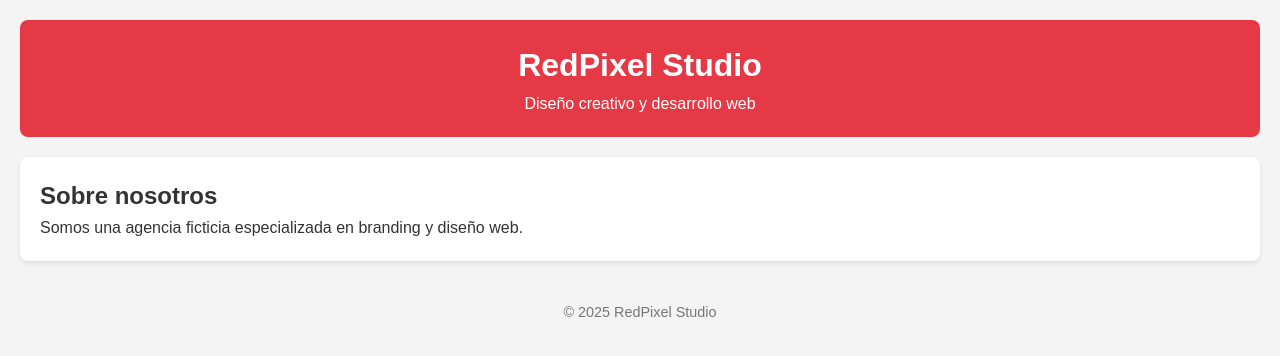
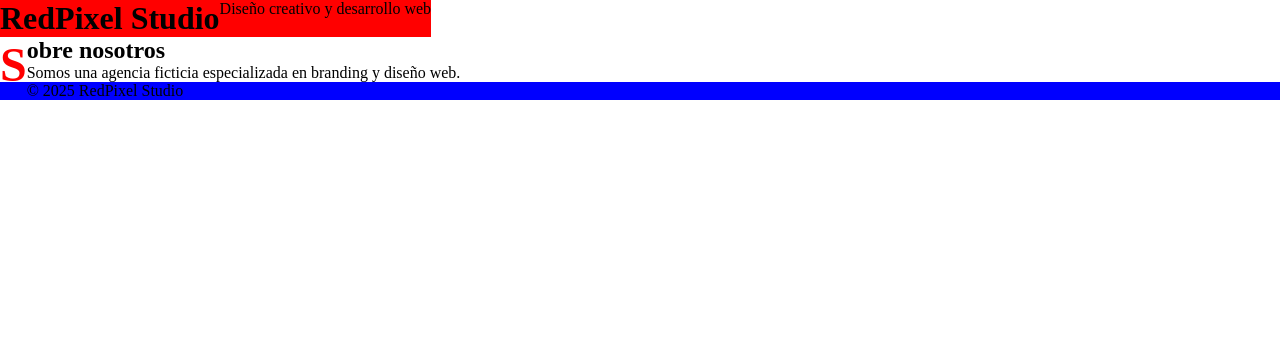
Before and after one commit to MatiasAlejandroRossi/RedPixelPage, a plain HTML site: page index.html in a window 1280 px wide. Drawn offline with Linux system fonts and the light colour scheme.

Commit message:
Agregue comentarios sobre agregados que quiero realizar para que no se me olvide

```diff
--- /dev/null
+++ b/css/styles.css
@@ -0,0 +1,50 @@
+/* Reset básico */
+* {
+  margin: 0;
+  padding: 0;
+  box-sizing: border-box;
+}
+:root {
+  /* Fuentes */
+  --font-primary: 'Inter', sans-serif;
+  /* Tamaños de fuente */
+  --font-size-h1: 3rem;
+  --font-size-h2: 2.4rem;
+  --font-size-h3: 1.92rem;
+  --font-size-lead: 1.6rem;
+  --font-size-base: 1rem;
+  --font-size-small: 0.875;
+  /* Grosores de fuente */
+  --font-weight-bold: 700;
+  --font-weight-semibold: 600;
+  --font-weigth-medium: 500;
+  --font-weight-regular: 400;
+  --font-weight-light: 300;
+  /* ...Guia de uso...
+  - H1: h1 y bold.
+  - H2: h2 y semibold.
+  - H3: h3 y medium.
+  - Texto grande: lead y regular.
+  - Texto base (body): base y regular.
+  - Texto pequeño: small y light.
+  -Botones CTA: base y semibold.
+  */
+}
+/* body{} */
+header{
+  background-color: red;
+  display: inline-flex;
+
+}
+/* main{ */
+  /* background-color: green; */
+/* } */
+h2::first-letter {
+  font-size: 2em;
+  color: red;
+  float: left;
+}
+
+footer{
+  background-color: blue;
+}
--- a/index.html
+++ b/index.html
@@ -1,10 +1,15 @@
+<!--Quiero que haya una sección donde se vean las clonaciones
+a páginas ya creadas como Youtube o Facebook.
+Quiero otra sección también que te lleve a una página dentro del sitio en la que voy a ir cargando mis propios cursos de programación enseñando lo que ya se.
+Quiero un boton de like y dislike sobre mi portfolio, y que el dislike tenga "cursor: not-allowed" y no se pueda usar jajaj...-->
+
 <!DOCTYPE html>
 <html lang="es">
 <head>
   <meta charset="UTF-8" />
   <meta name="viewport" content="width=device-width, initial-scale=1.0" />
   <title>RedPixel Studio</title>
-  <link rel="stylesheet" href="styles.css" />
+  <link rel="stylesheet" href="css/styles.css" />
 </head>
 <body>
   <header>
--- a/styles.css
+++ /dev/null
@@ -1,40 +0,0 @@
-/* Reset básico */
-* {
-  margin: 0;
-  padding: 0;
-  box-sizing: border-box;
-}
-
-body {
-  font-family: Arial, sans-serif;
-  line-height: 1.6;
-  background-color: #f4f4f4;
-  color: #333;
-  padding: 20px;
-}
-
-header {
-  background-color: #e63946;
-  color: white;
-  padding: 20px;
-  text-align: center;
-  border-radius: 8px;
-}
-
-main {
-  margin-top: 20px;
-}
-
-section {
-  background-color: white;
-  padding: 20px;
-  border-radius: 8px;
-  box-shadow: 0 2px 5px rgba(0,0,0,0.1);
-}
-
-footer {
-  margin-top: 40px;
-  text-align: center;
-  font-size: 0.9em;
-  color: #777;
-}
```
Also changed, not shown: img/foto_mia.jpeg (added), notasIdeas.txt (added).
